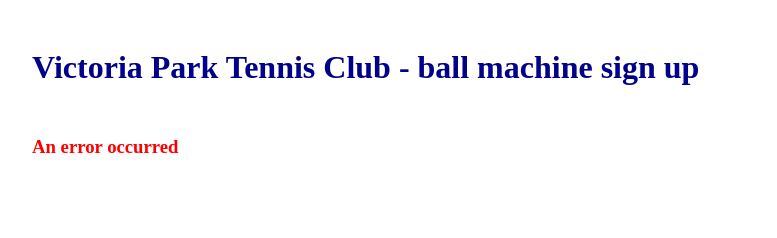
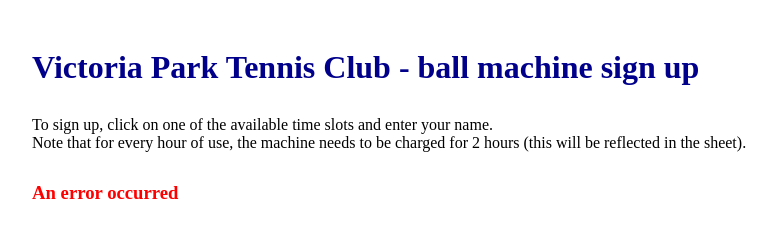
Before and after one commit to paulkore/time-slots, a website: page app/client/signup.html in a window 1280 px wide. Shown: the whole page, without its empty margins (33-810 px from the left). Drawn offline with nearby package versions, Linux system fonts and the light colour scheme; no server answers.

Commit message:
Add short info paragraph under the page title

```diff
--- a/app/client/signup.html
+++ b/app/client/signup.html
@@ -12,6 +12,10 @@
 <div ng-controller="SignupController" class="main-wrapper">
 
     <h1 class="page-title">Victoria Park Tennis Club - ball machine sign up</h1>
+    <p class="page-info">
+        To sign up, click on one of the available time slots and enter your name.<br/>
+        Note that for every hour of use, the machine needs to be charged for 2 hours (this will be reflected in the sheet).
+    </p>
 
     <div ng-if="errorData">
         <h3 class="error-msg">An error occurred</h3>
--- a/app/client/style.css
+++ b/app/client/style.css
@@ -9,7 +9,11 @@
 
 .page-title {
     color: darkblue;
-    margin-bottom: 50px;
+    margin-bottom: 30px;
+}
+
+.page-info {
+    margin-bottom: 30px;
 }
 
 .error-msg {
```
